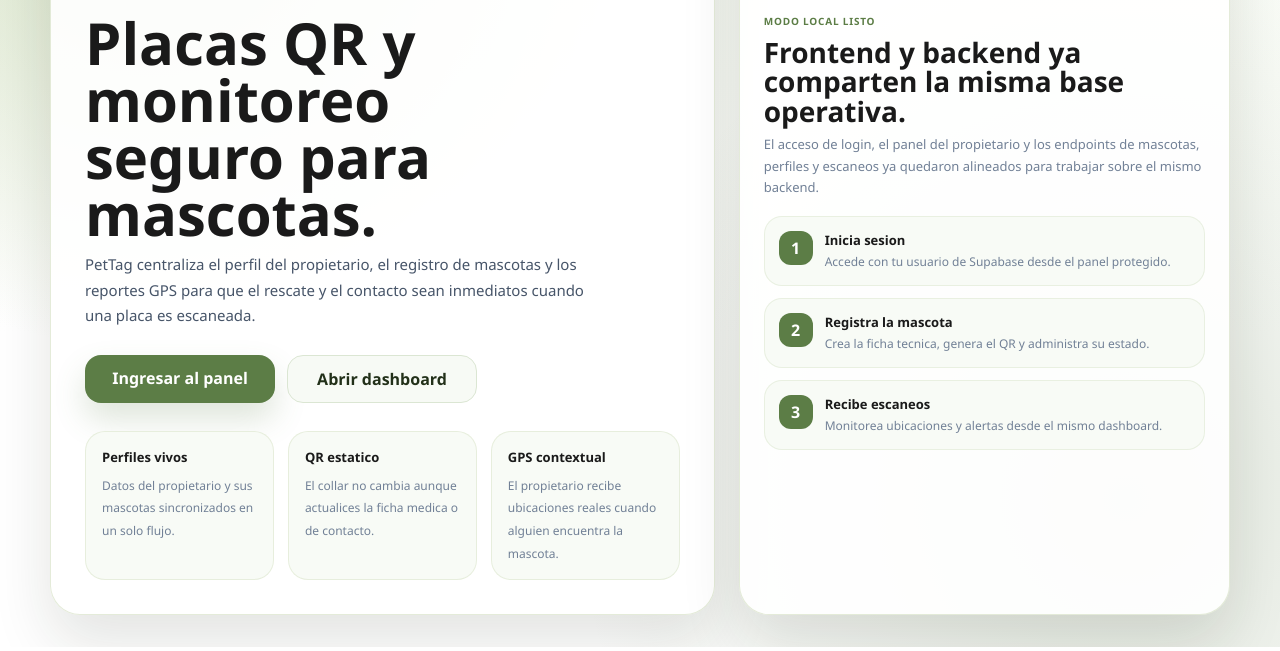
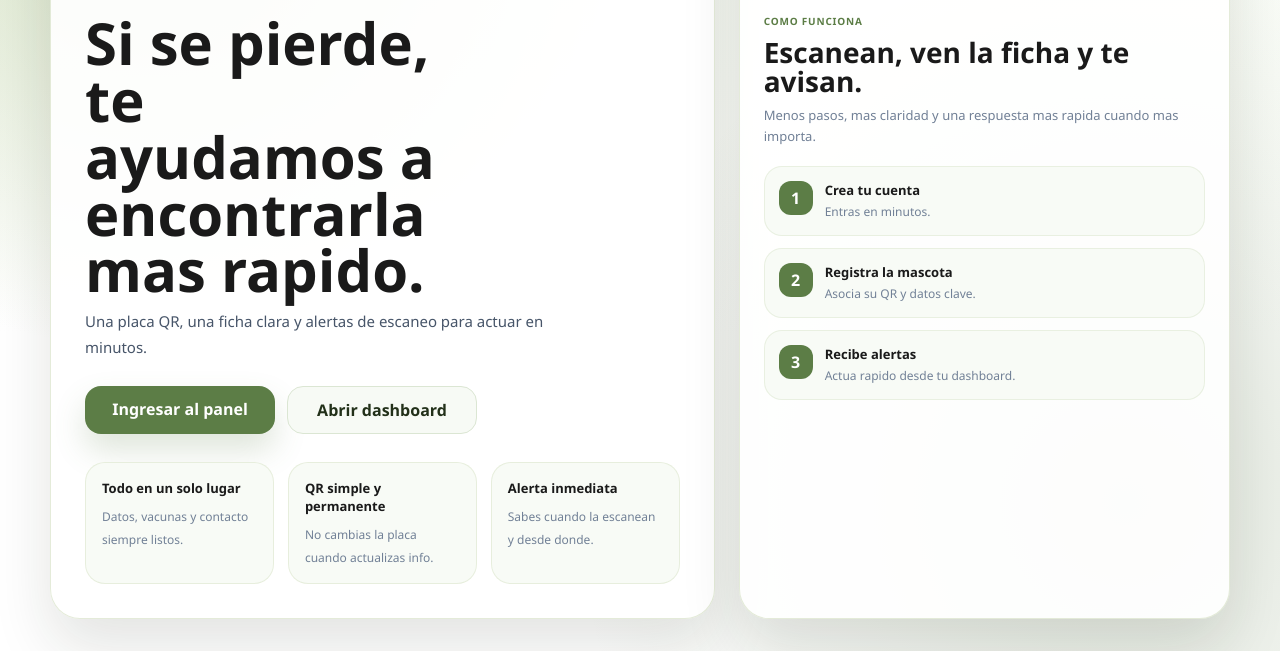
Before and after one commit to benjamin45685-lang/pettag-frontend, a website: page index.html in a window 1280 px wide. Shown: the part 176-827 px from the top of the page. Drawn offline with Linux system fonts and the light colour scheme.

Commit message:
Actualizaciones en index.html

```diff
--- a/index.html
+++ b/index.html
@@ -13,10 +13,9 @@
       <div class="landing-copy">
         <img src="assets/images/horlogo.png" alt="PetTag" class="landing-logo" />
         <span class="landing-kicker">Identifica. Conecta. Protege.</span>
-        <h1>Placas QR y monitoreo seguro para mascotas.</h1>
+        <h1>Si se pierde, te ayudamos a encontrarla mas rapido.</h1>
         <p>
-          PetTag centraliza el perfil del propietario, el registro de mascotas y los reportes GPS
-          para que el rescate y el contacto sean inmediatos cuando una placa es escaneada.
+          Una placa QR, una ficha clara y alertas de escaneo para actuar en minutos.
         </p>
 
         <div class="landing-actions">
@@ -26,16 +25,16 @@
 
         <div class="landing-metrics">
           <article class="landing-metric">
-            <strong>Perfiles vivos</strong>
-            <span>Datos del propietario y sus mascotas sincronizados en un solo flujo.</span>
+            <strong>Todo en un solo lugar</strong>
+            <span>Datos, vacunas y contacto siempre listos.</span>
           </article>
           <article class="landing-metric">
-            <strong>QR estatico</strong>
-            <span>El collar no cambia aunque actualices la ficha medica o de contacto.</span>
+            <strong>QR simple y permanente</strong>
+            <span>No cambias la placa cuando actualizas info.</span>
           </article>
           <article class="landing-metric">
-            <strong>GPS contextual</strong>
-            <span>El propietario recibe ubicaciones reales cuando alguien encuentra la mascota.</span>
+            <strong>Alerta inmediata</strong>
+            <span>Sabes cuando la escanean y desde donde.</span>
           </article>
         </div>
       </div>
@@ -49,11 +48,10 @@
             <img src="assets/images/logo.png" alt="PetTag QR" />
           </div>
           <div>
-            <span class="landing-preview-tag">Modo local listo</span>
-            <h2>Frontend y backend ya comparten la misma base operativa.</h2>
+            <span class="landing-preview-tag">Como funciona</span>
+            <h2>Escanean, ven la ficha y te avisan.</h2>
             <p>
-              El acceso de login, el panel del propietario y los endpoints de mascotas, perfiles y
-              escaneos ya quedaron alineados para trabajar sobre el mismo backend.
+              Menos pasos, mas claridad y una respuesta mas rapida cuando mas importa.
             </p>
           </div>
         </div>
@@ -62,22 +60,22 @@
           <div class="landing-stack-item">
             <span>1</span>
             <div>
-              <strong>Inicia sesion</strong>
-              <p>Accede con tu usuario de Supabase desde el panel protegido.</p>
+              <strong>Crea tu cuenta</strong>
+              <p>Entras en minutos.</p>
             </div>
           </div>
           <div class="landing-stack-item">
             <span>2</span>
             <div>
               <strong>Registra la mascota</strong>
-              <p>Crea la ficha tecnica, genera el QR y administra su estado.</p>
+              <p>Asocia su QR y datos clave.</p>
             </div>
           </div>
           <div class="landing-stack-item">
             <span>3</span>
             <div>
-              <strong>Recibe escaneos</strong>
-              <p>Monitorea ubicaciones y alertas desde el mismo dashboard.</p>
+              <strong>Recibe alertas</strong>
+              <p>Actua rapido desde tu dashboard.</p>
             </div>
           </div>
         </div>
```
